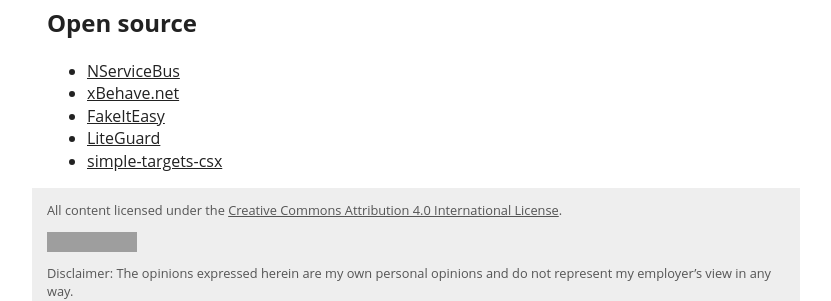
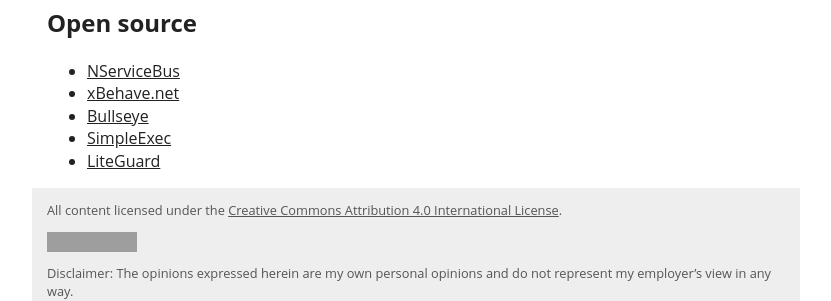
Before and after one commit to adamralph/adamralph.github.com, a Jekyll site: the page built from open-source.html, in a window 1280 px wide. Shown: the part 187-488 px from the top of the page, without its empty margins (224-1055 px from the left). Built offline with Jekyll 4.4.1, drawn with Linux system fonts in a browser that asks for light colours; grey boxes are pictures that could not be loaded.

Commit message:
update open source

```diff
--- a/open-source.html
+++ b/open-source.html
@@ -6,7 +6,7 @@
     <ul>
       <li><a href="https://github.com/Particular/NServiceBus/">NServiceBus</a></li>
       <li><a href="http://xbehave.github.io/">xBehave.net</a></li>
-      <li><a href="https://fakeiteasy.github.io/">FakeItEasy</a></li>
+      <li><a href="https://github.com/adamralph/bullseye/">Bullseye</a></li>
+      <li><a href="https://github.com/adamralph/simple-exec/">SimpleExec</a></li>
       <li><a href="https://github.com/liteguard/liteguard/">LiteGuard</a></li>
-      <li><a href="https://github.com/adamralph/simple-targets-csx/">simple-targets-csx</a></li>
     </ul>
```
